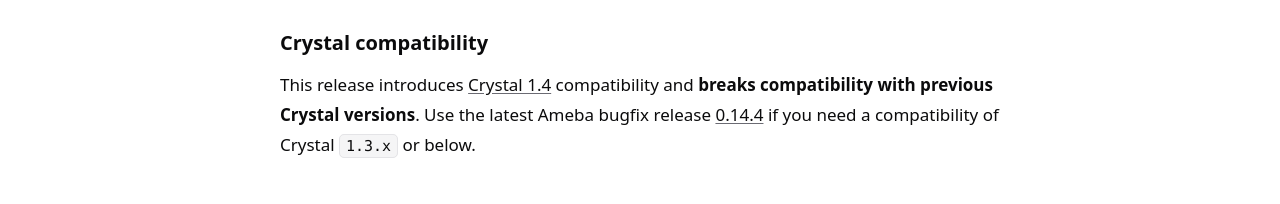
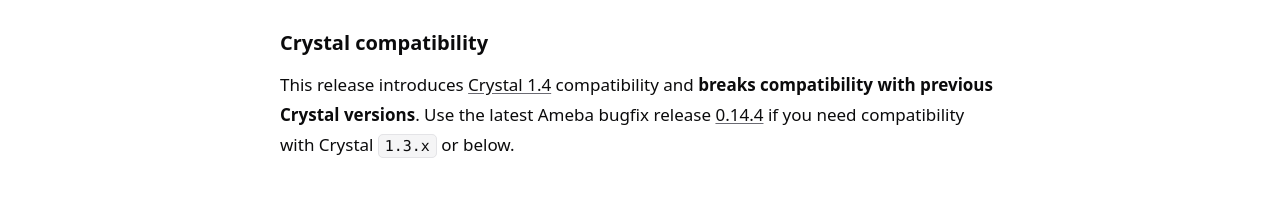
Before and after one commit to crystal-ameba/crystal-ameba.github.io, an Astro site: page /blog/release-v1-0-0 in a window 1280 px wide. Shown: the part 373-577 px from the top of the page. Built offline with nearby package versions, Linux system fonts and the light colour scheme; Astro itself is replaced by a stand-in of ours.

Commit message:
Update release-v1-0-0.md

```diff
--- a/src/content/blog/release-v1-0-0.md
+++ b/src/content/blog/release-v1-0-0.md
@@ -15,7 +15,7 @@
 
 This release introduces [Crystal 1.4](https://crystal-lang.org/2022/04/06/1.4.0-released.html) compatibility and **breaks compatibility with previous Crystal versions**.
 Use the latest Ameba bugfix release [0.14.4](https://github.com/crystal-ameba/ameba/releases/tag/v0.14.4)
-if you need a compatibility of Crystal `1.3.x` or below.
+if you need compatibility with Crystal `1.3.x` or below.
 
 ### Autocorrection
 
```
